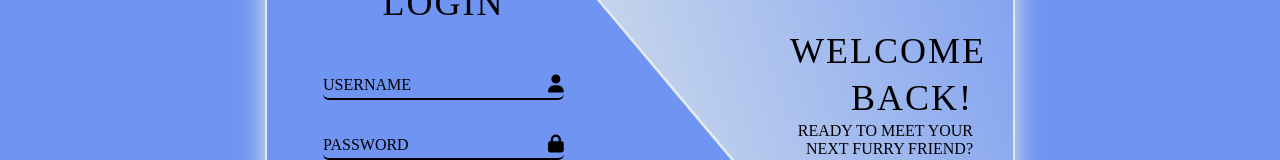
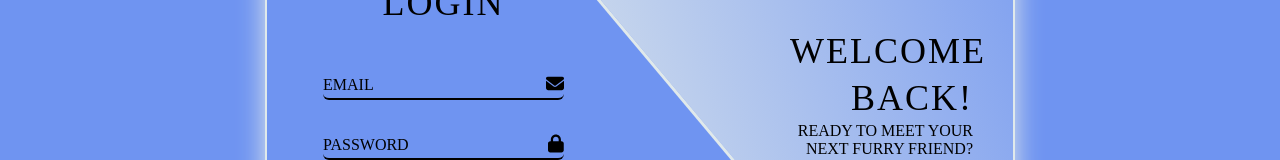
Before and after one commit to FeliciaPowell/pet-adoption-app, a React (Vite) app in the folder frontend/: page /login in a window 1280 px wide. Shown: the part 307-467 px from the top of the page. Built offline with nearby package versions, Linux system fonts and the light colour scheme; a web font is replaced by a local one.

Commit message:
changed frontend to match backend functionality

```diff
--- a/frontend/src/pages/LoginPage.jsx
+++ b/frontend/src/pages/LoginPage.jsx
@@ -28,9 +28,9 @@ const LoginSignin = () => {
                     <h2 className="animation" style={{ '--time': 0, '--reverse-time': 21 }}>LOGIN</h2>
                     <form>
                         <div className="input-box animation" style={{ '--time': 1, '--reverse-time': 22 }}>
-                            <input type="text" required />
-                            <label>USERNAME</label>
-                            <i><FontAwesomeIcon icon={faUser} /></i>
+                            <input type="email" required />
+                            <label>EMAIL</label>
+                            <i><FontAwesomeIcon icon={faEnvelope} /></i>
                         </div>
                         <div className="input-box animation" style={{ '--time': 2, '--reverse-time': 23 }}>
                             <input type="password" required />
@@ -60,18 +60,18 @@ const LoginSignin = () => {
                     <h2 className="animation" style={{ '--time': 17, '--reverse-time': 0 }}>SIGN UP</h2>
                     <form>
                         <div className="input-box animation" style={{ '--time': 18, '--reverse-time': 1 }}>
-                            <input type="text" required />
-                            <label>USERNAME</label>
-                            <i><FontAwesomeIcon icon={faUser} /></i>
-                        </div>
-                        <div className="input-box animation" style={{ '--time': 19, '--reverse-time': 2 }}>
                             <input type="email" required />
                             <label>EMAIL</label>
                             <i><FontAwesomeIcon icon={faEnvelope} /></i>
                         </div>
+                        <div className="input-box animation" style={{ '--time': 19, '--reverse-time': 2 }}>
+                            <input type="password" required />
+                            <label>PASSWORD</label>
+                            <i><FontAwesomeIcon icon={faLock} /></i>
+                        </div>
                         <div className="input-box animation" style={{ '--time': 20, '--reverse-time': 3 }}>
                             <input type="password" required />
-                            <label>PASSWORD</label>
+                            <label>CONFIRM PASSWORD</label>
                             <i><FontAwesomeIcon icon={faLock} /></i>
                         </div>
                         <Link to="/account">
```
Also changed, not shown: 1 other file (tests, documents, lock files or other folders).
